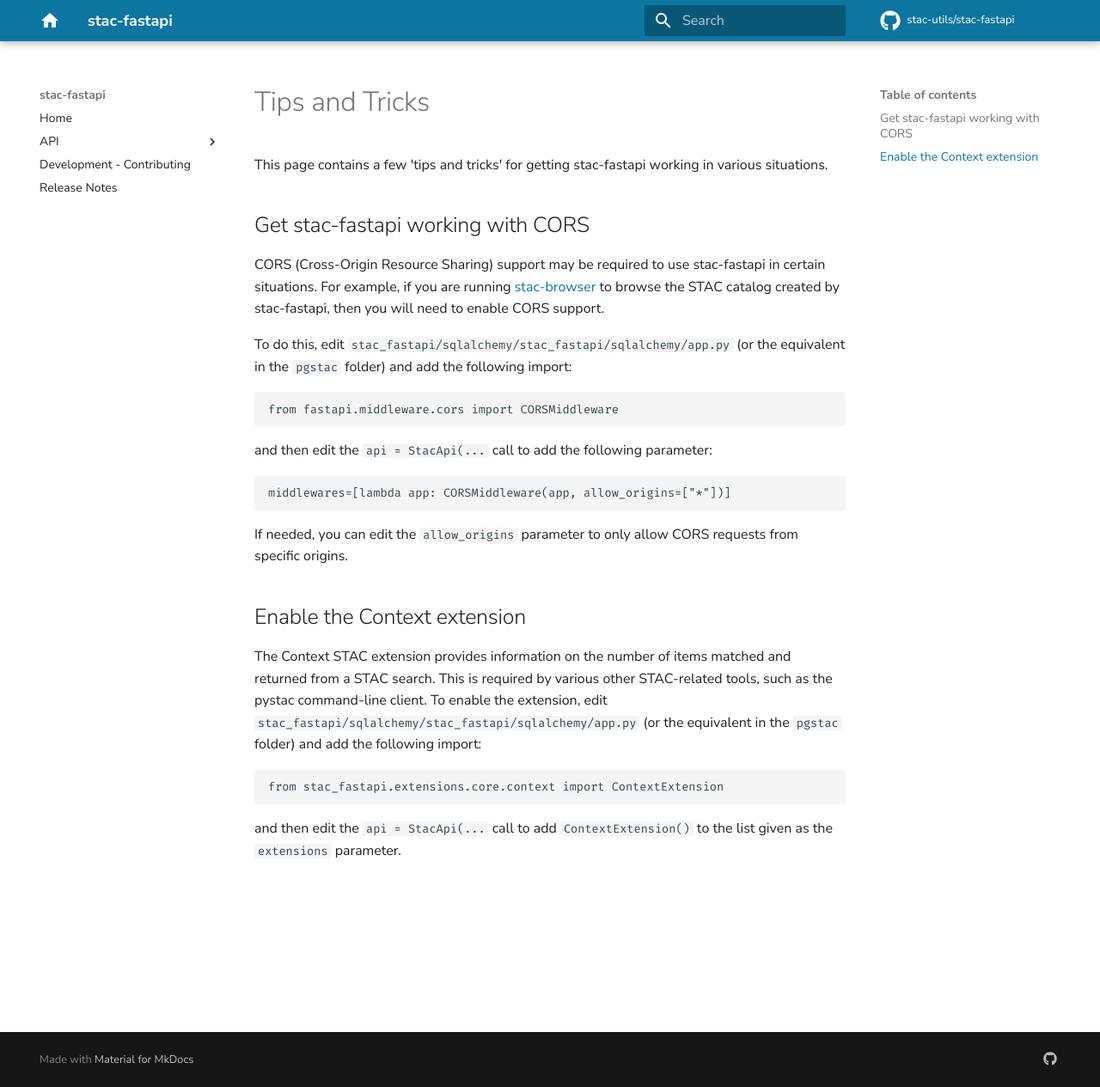
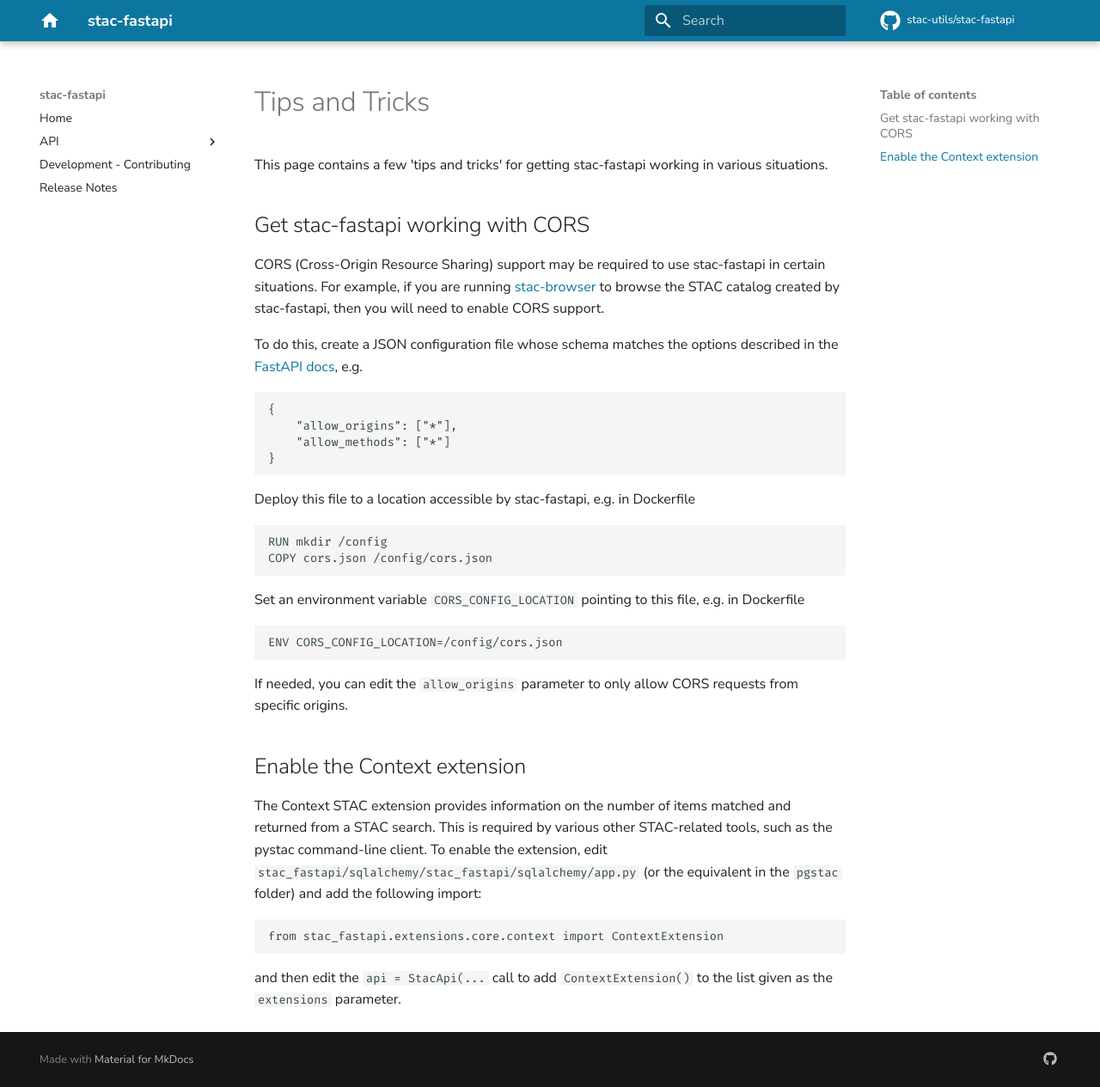
Before and after one commit to stac-utils/stac-fastapi, an MkDocs documentation site: the page built from docs/tips-and-tricks.md, in a window 1280 px wide and 1265 px high. Shown: the whole window at 86% size. Built offline with MkDocs 1.6.1 and Material for MkDocs 9.7.7, drawn with Linux system fonts in a browser that asks for light colours; comment, search, counter and statistics services are not loaded.

Commit message:
feature/1 updated documentation

````diff
--- a/docs/tips-and-tricks.md
+++ b/docs/tips-and-tricks.md
@@ -5,16 +5,26 @@
 CORS (Cross-Origin Resource Sharing) support may be required to use stac-fastapi in certain situations. For example, if you are running
 [stac-browser](https://github.com/radiantearth/stac-browser) to browse the STAC catalog created by stac-fastapi, then you will need to enable CORS support.
 
-To do this, edit `stac_fastapi/sqlalchemy/stac_fastapi/sqlalchemy/app.py` (or the equivalent in the `pgstac` folder) and add the following import:
+To do this, create a JSON configuration file whose schema matches the options described in the [FastAPI docs](https://fastapi.tiangolo.com/tutorial/cors/), e.g.
 
 ```
-from fastapi.middleware.cors import CORSMiddleware
+{
+    "allow_origins": ["*"],
+    "allow_methods": ["*"]
+}
 ```
 
-and then edit the `api = StacApi(...` call to add the following parameter:
+Deploy this file to a location accessible by stac-fastapi, e.g. in Dockerfile
 
 ```
-middlewares=[lambda app: CORSMiddleware(app, allow_origins=["*"])]
+RUN mkdir /config
+COPY cors.json /config/cors.json
+```
+
+Set an environment variable `CORS_CONFIG_LOCATION` pointing to this file, e.g. in Dockerfile
+
+```
+ENV CORS_CONFIG_LOCATION=/config/cors.json
 ```
 
 If needed, you can edit the `allow_origins` parameter to only allow CORS requests from specific origins.
````
Also changed, not shown: CHANGES.md (+2 -0 lines).
